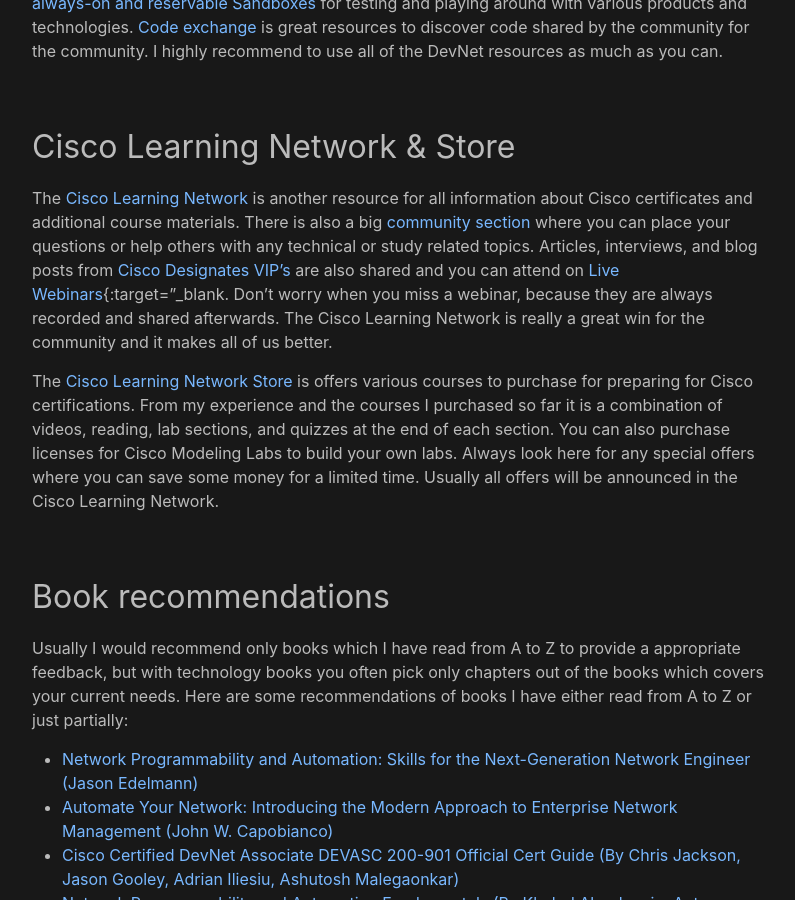
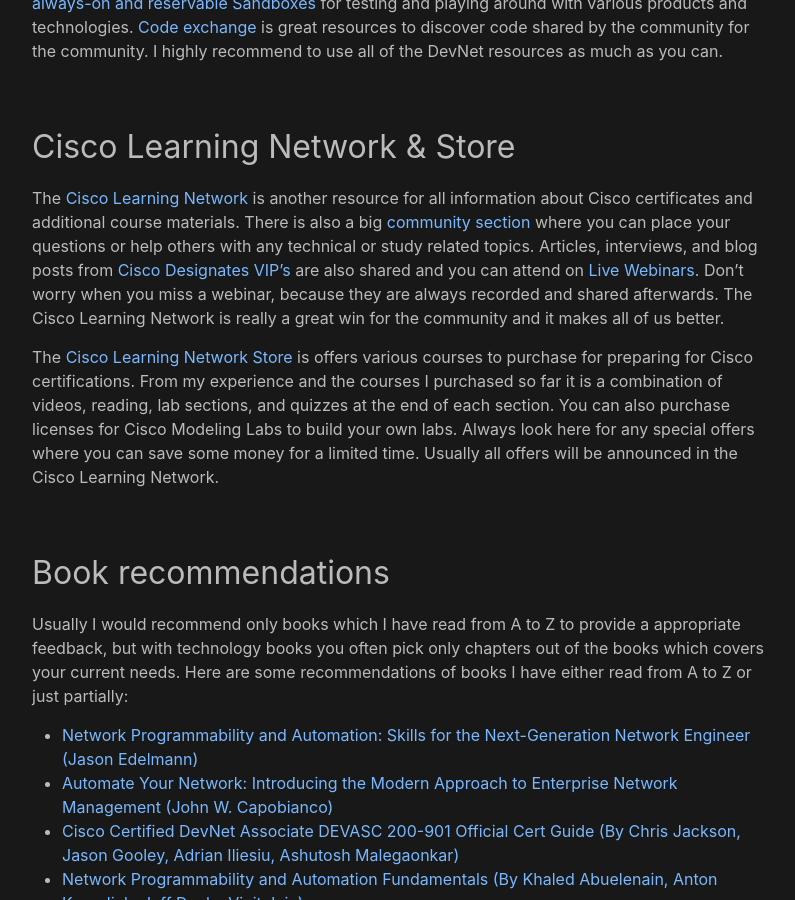
Before and after one commit to daniel1820815/daniel1820815.github.io, a Jekyll site: the page built from _posts/2021-11-29-all-automation.md, in a window 1280 px wide and 900 px high, scrolled down 1338 px. Shown: the whole window, without its empty margins (238-1033 px from the left). Built offline with Jekyll 4.4.1, drawn with Linux system fonts in a browser that asks for light colours.

Commit message:
Fixed broken webinar link

```diff
--- a/_posts/2021-11-29-all-automation.md
+++ b/_posts/2021-11-29-all-automation.md
@@ -22,7 +22,7 @@
 
 ## Cisco Learning Network & Store
 
-The [Cisco Learning Network](https://learningnetwork.cisco.com/s/){:target="_blank"} is another resource for all information about Cisco certificates and additional course materials. There is also a big [community section](https://learningnetwork.cisco.com/s/communities){:target="_blank"} where you can place your questions or help others with any technical or study related topics. Articles, interviews, and blog posts from [Cisco Designates VIP’s](https://learningnetwork.cisco.com/s/meet-the-vips){:target="_blank"} are also shared and you can attend on [Live Webinars](https://learningnetwork.cisco.com/s/event-list){:target="_blank. Don’t worry when you miss a webinar, because they are always recorded and shared afterwards. The Cisco Learning Network is really a great win for the community and it makes all of us better.
+The [Cisco Learning Network](https://learningnetwork.cisco.com/s/){:target="_blank"} is another resource for all information about Cisco certificates and additional course materials. There is also a big [community section](https://learningnetwork.cisco.com/s/communities){:target="_blank"} where you can place your questions or help others with any technical or study related topics. Articles, interviews, and blog posts from [Cisco Designates VIP’s](https://learningnetwork.cisco.com/s/meet-the-vips){:target="_blank"} are also shared and you can attend on [Live Webinars](https://learningnetwork.cisco.com/s/event-list){:target="_blank"}. Don’t worry when you miss a webinar, because they are always recorded and shared afterwards. The Cisco Learning Network is really a great win for the community and it makes all of us better.
 
 The [Cisco Learning Network Store](https://learningnetworkstore.cisco.com/){:target="_blank"} is offers various courses to purchase for preparing for Cisco certifications. From my experience and the courses I purchased so far it is a combination of videos, reading, lab sections, and quizzes at the end of each section. You can also purchase licenses for Cisco Modeling Labs to build your own labs. Always look here for any special offers where you can save some money for a limited time. Usually all offers will be announced in the Cisco Learning Network.
 
```
